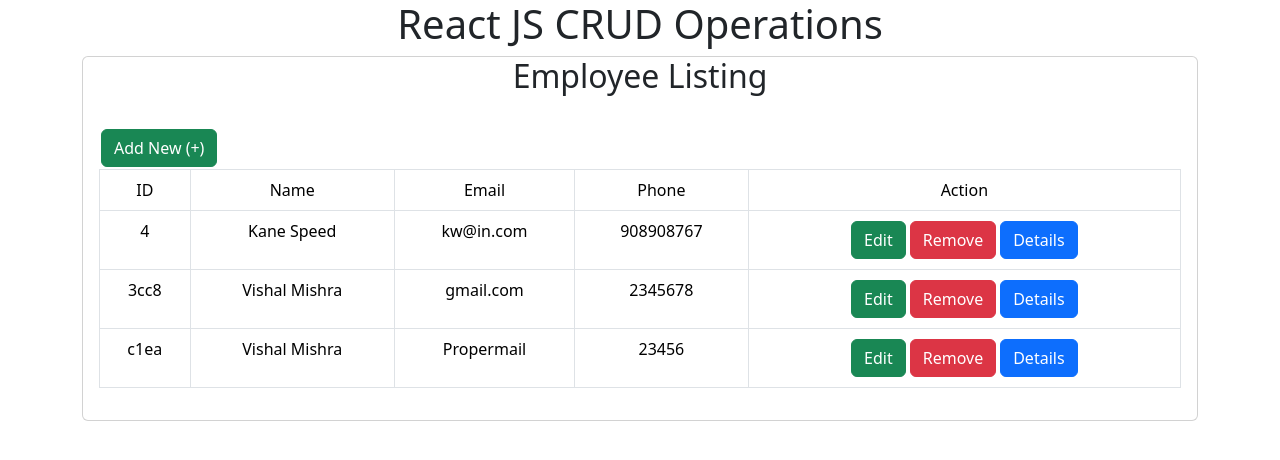
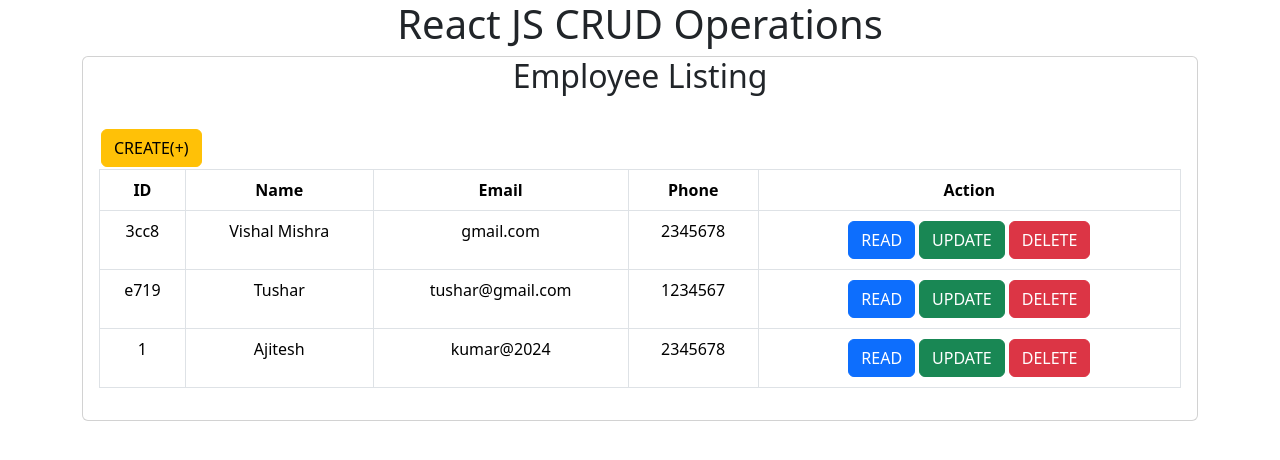
Before and after one commit to vishalinnover/CRUD-REACT, a React (Create React App) app in the folder employee/: page / in a window 1280 px wide. Shown: the top 460 px of the page. Built offline with nearby package versions, Linux system fonts and the light colour scheme; data requests are answered from the project's data file.

Commit message:
changed the input of id after new entry creation

```diff
--- a/employee/db.json
+++ b/employee/db.json
@@ -1,11 +1,5 @@
 {
   "employee": [
-    {
-      "id": "4",
-      "name": "Kane Speed",
-      "email": "kw@in.com",
-      "phone": "908908767"
-    },
     {
       "id": "3cc8",
       "name": "Vishal Mishra",
@@ -14,10 +8,18 @@
       "active": true
     },
     {
-      "id": "c1ea",
-      "name": "Vishal Mishra",
-      "email": "Propermail",
-      "phone": "23456"
+      "id": "e719",
+      "name": "Tushar",
+      "email": "tushar@gmail.com",
+      "phone": "1234567",
+      "active": true
+    },
+    {
+      "id": "1",
+      "name": "Ajitesh",
+      "email": "kumar@2024",
+      "phone": "2345678",
+      "active": true
     }
   ]
 }
--- a/employee/src/EmpCreate.js
+++ b/employee/src/EmpCreate.js
@@ -2,105 +2,127 @@ import { useState } from "react";
 import { Link, useNavigate } from "react-router-dom";
 
 const EmpCreate = () => {
+    const [id, idChange] = useState("");
+    const [name, nameChange] = useState("");
+    const [email, emailChange] = useState("");
+    const [phone, phoneChange] = useState("");
+    const [active, activeChange] = useState(true);
+    const [validation, valChange] = useState(false);
 
-    const[id,idchange]=useState("");
-    const[name,namechange]=useState("");
-    const[email,emailchange]=useState("");
-    const[phone,phonechange]=useState("");
-    const[active,activechange]=useState(true);
-    const[validation,valchange]=useState(false);
+    const navigate = useNavigate();
 
+    const handleSubmit = (e) => {
+        e.preventDefault();
+        if (name.length === 0) {
+            valChange(true);
+            return;
+        }
+        const empData = { id, name, email, phone, active };
 
-    const navigate=useNavigate();
-
-    const handlesubmit=(e)=>{
-      e.preventDefault();
-      const empdata={name,email,phone,active};
-
-
-      fetch("http://localhost:8000/employee",{
-        method:"POST",
-        headers:{"content-type":"application/json"},
-        body:JSON.stringify(empdata)
-      }).then((res)=>{
-        alert('Saved successfully.')
-        navigate('/');
-      }).catch((err)=>{
-        console.log(err.message)
-      })
-
-    }
+        fetch("http://localhost:8000/employee", {
+            method: "POST",
+            headers: { "Content-Type": "application/json" },
+            body: JSON.stringify(empData),
+        })
+        .then((res) => {
+            alert('Saved successfully.');
+            navigate('/');
+        })
+        .catch((err) => {
+            console.log(err.message);
+        });
+    };
 
     return (
         <div>
-
             <div className="row">
                 <div className="offset-lg-3 col-lg-6">
-                    <form className="container" onSubmit={handlesubmit}>
-
-                        <div className="card" style={{"textAlign":"left"}}>
+                    <form className="container" onSubmit={handleSubmit}>
+                        <div className="card" style={{ "textAlign": "left" }}>
                             <div className="card-title">
                                 <h2>Employee Create</h2>
                             </div>
                             <div className="card-body">
-
                                 <div className="row">
-
                                     <div className="col-lg-12">
                                         <div className="form-group">
                                             <label>ID</label>
-                                            <input value={id} disabled="disabled" className="form-control"></input>
+                                            <input
+                                                value={id}
+                                                onChange={(e) => idChange(e.target.value)}
+                                                className="form-control"
+                                            />
                                         </div>
                                     </div>
 
                                     <div className="col-lg-12">
                                         <div className="form-group">
                                             <label>Name</label>
-                                            <input required value={name} onMouseDown={e=>valchange(true)} onChange={e=>namechange(e.target.value)} className="form-control"></input>
-                                        {name.length==0 && validation && <span className="text-danger">Enter the name</span>}
+                                            <input
+                                                required
+                                                value={name}
+                                                onMouseDown={(e) => valChange(true)}
+                                                onChange={(e) => nameChange(e.target.value)}
+                                                className="form-control"
+                                            />
+                                            {name.length === 0 && validation && (
+                                                <span className="text-danger">Enter the name</span>
+                                            )}
                                         </div>
                                     </div>
 
                                     <div className="col-lg-12">
                                         <div className="form-group">
                                             <label>Email</label>
-                                            <input value={email} onChange={e=>emailchange(e.target.value)} className="form-control"></input>
+                                            <input
+                                                value={email}
+                                                onChange={(e) => emailChange(e.target.value)}
+                                                className="form-control"
+                                            />
                                         </div>
                                     </div>
 
                                     <div className="col-lg-12">
                                         <div className="form-group">
                                             <label>Phone</label>
-                                            <input value={phone} onChange={e=>phonechange(e.target.value)} className="form-control"></input>
+                                            <input
+                                                value={phone}
+                                                onChange={(e) => phoneChange(e.target.value)}
+                                                className="form-control"
+                                            />
                                         </div>
                                     </div>
 
                                     <div className="col-lg-12">
                                         <div className="form-check">
-                                        <input checked={active} onChange={e=>activechange(e.target.checked)} type="checkbox" className="form-check-input"></input>
-                                            <label  className="form-check-label">Is Active</label>
-
-                                        </div>
-                                    </div>
-                                    <div className="col-lg-12">
-                                        <div className="form-group">
-                                           <button className="btn btn-success" type="submit">Save</button>
-                                           <Link to="/" className="btn btn-danger">Back</Link>
+                                            <input
+                                                checked={active}
+                                                onChange={(e) => activeChange(e.target.checked)}
+                                                type="checkbox"
+                                                className="form-check-input"
+                                            />
+                                            <label className="form-check-label">Is Active</label>
                                         </div>
                                     </div>
 
+                                    <div className="col-lg-12">
+                                        <div className="form-group">
+                                            <button className="btn btn-success" type="submit">
+                                                Save
+                                            </button>
+                                            <Link to="/" className="btn btn-danger">
+                                                Back
+                                            </Link>
+                                        </div>
+                                    </div>
                                 </div>
-
                             </div>
-
                         </div>
-
                     </form>
-
                 </div>
             </div>
         </div>
     );
-}
+};
 
 export default EmpCreate;
--- a/employee/src/EmpListing.js
+++ b/employee/src/EmpListing.js
@@ -44,16 +44,16 @@ const EmpListing = () => {
                 </div>
                 <div className="card-body">
                     <div className="divbtn">
-                        <Link to="employee/create" className="btn btn-success">Add New (+)</Link>
+                        <Link to="employee/create" className="btn btn-warning">CREATE(+)</Link>
                     </div>
                     <table className="table table-bordered">
                         <thead className="bg-dark text-white">
                             <tr>
-                                <td>ID</td>
-                                <td>Name</td>
-                                <td>Email</td>
-                                <td>Phone</td>
-                                <td>Action</td>
+                                <td><strong>ID</strong></td>
+                                <td><strong>Name</strong></td>
+                                <td><strong>Email</strong></td>
+                                <td><strong>Phone</strong></td>
+                                <td><strong>Action</strong></td>
                             </tr>
                         </thead>
                         <tbody>
@@ -65,9 +65,10 @@ const EmpListing = () => {
                                         <td>{item.name}</td>
                                         <td>{item.email}</td>
                                         <td>{item.phone}</td>
-                                        <td><a onClick={() => { LoadEdit(item.id) }} className="btn btn-success">Edit</a>
-                                            <a onClick={() => { Removefunction(item.id) }} className="btn btn-danger">Remove</a>
-                                            <a onClick={() => { LoadDetail(item.id) }} className="btn btn-primary">Details</a>
+                                        <td>
+                                            <a onClick={() => { LoadDetail(item.id) }} className="btn btn-primary">READ</a>
+                                            <a onClick={() => { LoadEdit(item.id) }} className="btn btn-success">UPDATE</a>
+                                            <a onClick={() => { Removefunction(item.id) }} className="btn btn-danger">DELETE</a>
                                         </td>
                                     </tr>
                                 ))
```
